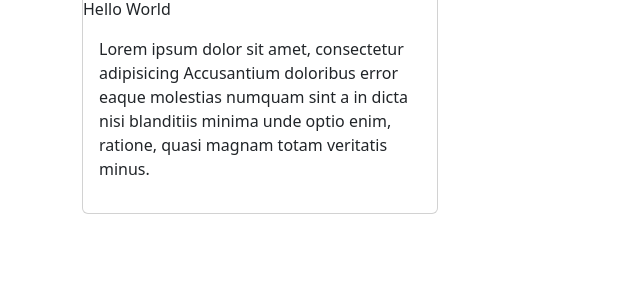
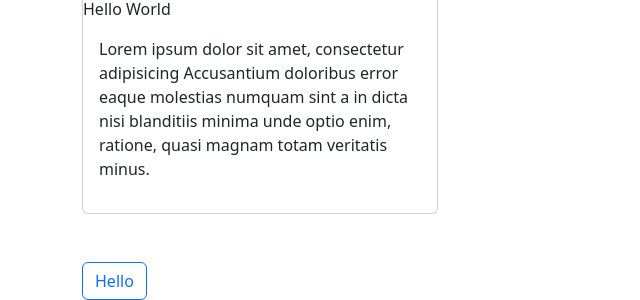
Before and after one commit to Micheal-Winn/bootstrap-Practice, a plain HTML site: page index.html in a window 1280 px wide. Shown: the part 1998-2298 px from the top of the page, without its empty margins (0-640 px from the left). Before the commit the page ends 2260 px from the top, so only its background shows below. Drawn offline with nearby package versions, Linux system fonts and the light colour scheme.

Commit message:
bootstrap practice

```diff
--- a/index.html
+++ b/index.html
@@ -137,6 +137,10 @@
         </div>
     </div>
 
+    <div class=" container">
+        <button class=" btn btn-outline-primary">Hello</button>
+    </div>
+
 
 
 
```
